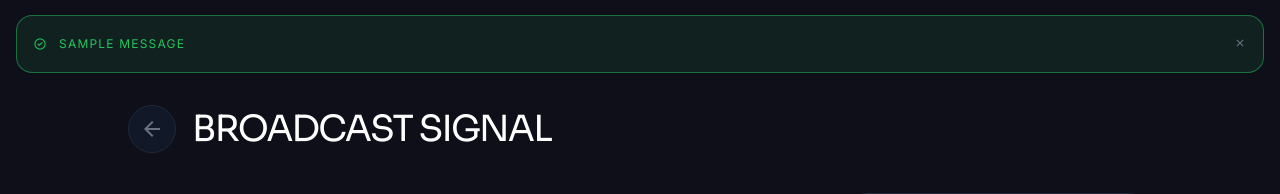
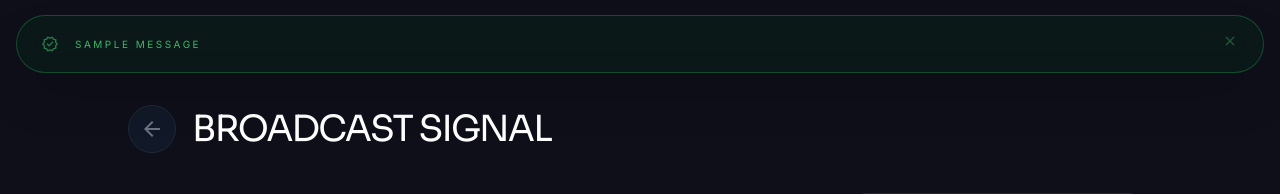
Before and after one commit to Tamore/SkillMesh, a Django app: page /post/create/ in a window 1280 px wide. Shown: the part 65-259 px from the top of the page. Run offline with Django 5.2, Linux system fonts and the light colour scheme; a user stored in the database is signed in; tables that the repository leaves empty hold one stand-in row (values such as "Sample post"); grey boxes marked "Sample" are stand-in pictures; one stand-in notice (Sample message) is shown; some libraries are stand-ins or nearby versions.

Commit message:
UI: Implemented futuristic cyber-alerts and robust error handling

```diff
--- a/core/templates/core/base.html
+++ b/core/templates/core/base.html
@@ -219,15 +219,15 @@
         {% if messages %}
             <div class="mb-8 space-y-4">
                 {% for message in messages %}
-                    <div class="{% if message.tags == 'error' %}bg-red-500/10 border-red-500/50 text-red-500{% elif message.tags == 'success' %}bg-green-500/10 border-green-500/50 text-green-500{% else %}bg-primary-container/10 border-primary-container/50 text-primary-container{% endif %} border rounded-2xl p-4 flex items-center justify-between animate-fade">
-                        <div class="flex items-center gap-3">
-                            <span class="material-symbols-outlined text-sm">
-                                {% if message.tags == 'error' %}error{% elif message.tags == 'success' %}check_circle{% else %}info{% endif %}
+                    <div class="{% if message.tags == 'error' %}bg-red-950/30 border-red-500/30 text-red-400/80{% elif message.tags == 'success' %}bg-green-950/30 border-green-500/30 text-green-400/80{% else %}bg-gray-950/40 border-gray-500/30 text-gray-400{% endif %} border rounded-full px-6 py-4 flex items-center justify-between animate-fade backdrop-blur-md shadow-2xl">
+                        <div class="flex items-center gap-4">
+                            <span class="material-symbols-outlined text-[18px] opacity-60">
+                                {% if message.tags == 'error' %}info{% elif message.tags == 'success' %}verified{% else %}info{% endif %}
                             </span>
-                            <p class="text-xs font-700 uppercase tracking-widest">{{ message }}</p>
+                            <p class="text-[10px] font-800 uppercase tracking-[0.25em] leading-none">{{ message }}</p>
                         </div>
-                        <button onclick="this.parentElement.remove()" class="text-gray-500 hover:text-white transition-colors">
-                            <span class="material-symbols-outlined text-sm">close</span>
+                        <button onclick="this.parentElement.remove()" class="opacity-40 hover:opacity-100 transition-opacity">
+                            <span class="material-symbols-outlined text-[18px]">close</span>
                         </button>
                     </div>
                 {% endfor %}
--- a/core/views.py
+++ b/core/views.py
@@ -35,12 +35,20 @@ def register_view(request):
             if User.objects.filter(username=username).exists():
                 username = f"{username}{User.objects.count()}"
 
-            user = register_user(
-                username=username,
-                email=form.cleaned_data.get('email'),
-                password=form.cleaned_data.get('password'),
-                bio=f"Hi, I'm {full_name}."
-            )
+            try:
+                user = register_user(
+                    username=username,
+                    email=form.cleaned_data.get('email'),
+                    password=form.cleaned_data.get('password'),
+                    bio=f"Hi, I'm {full_name}."
+                )
+            except Exception as e:
+                messages.error(request, "REGISTRATION FAILED. PROTOCOL SYNCHRONIZATION ERROR.")
+                return render(request, 'core/register.html', {
+                    'form': form,
+                    'user_count': User.objects.count(),
+                    'post_count': Post.objects.count()
+                })
             login(request, user)
             messages.success(request, f"Welcome to the mesh, {username}! Your protocol has been initialized.")
             return redirect('index')
```
